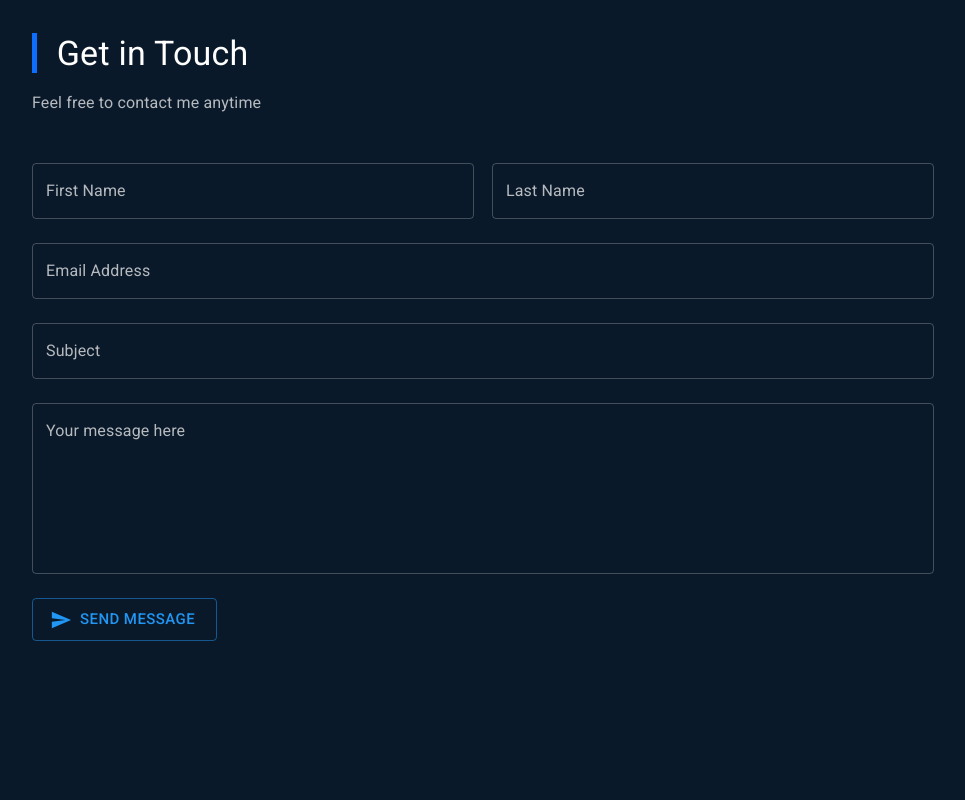
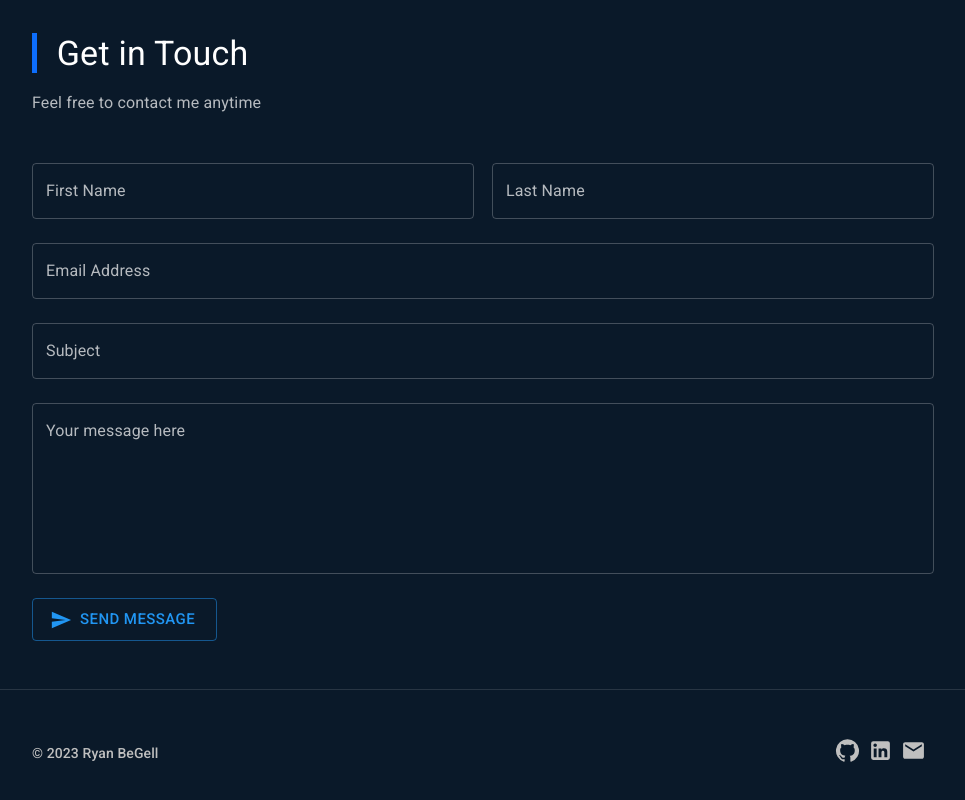
Before and after one commit to RyanBeGell/portfolio-site, a Next.js app: page / in a window 1280 px wide. Shown: the part 3238-4038 px from the top of the page, without its empty margins (298-1263 px from the left). Before the commit the page ends 3927 px from the top, so only its background shows below. Built offline with nearby package versions, Linux system fonts and the light colour scheme; a web font is replaced by a local one.

Commit message:
Global footer added

```diff
--- a/pages/_app.tsx
+++ b/pages/_app.tsx
@@ -1,4 +1,5 @@
 import BlogAppBar from '@/src/components/blog/AppBar/BlogAppBar';
+import Footer from '@/src/components/portfolio/Footer/Footer';
 import styles from '@/src/components/portfolio/Landing/Landing.module.css';
 import Sidebar from '@/src/components/portfolio/Sidebar/Sidebar';
 import '@/src/global.css';
@@ -11,6 +12,7 @@ import {
   Box,
   createTheme,
   CssBaseline,
+  Divider,
   GlobalStyles,
   PaletteMode,
   ThemeProvider,
@@ -86,6 +88,21 @@ function MyApp({ Component, pageProps }: AppProps) {
                 <Component {...pageProps} />
               </DefaultLayout>
             )}
+            {/* Global Footer */}
+            <Box sx={{ width: '100%',backgroundColor:'background.light' }}>
+              {mode==='dark'? <Divider/> :null}
+              <Box sx={{ mx: '48px' }}>
+                <Box
+                  sx={{
+                    py: '48px',
+                    maxWidth: '1150px',
+                    margin: '0 auto',
+                  }}
+                >
+                  <Footer />
+                </Box>
+              </Box>
+            </Box>
           </Box>
         </ThemeProvider>
       </ColorModeContext.Provider>
```
